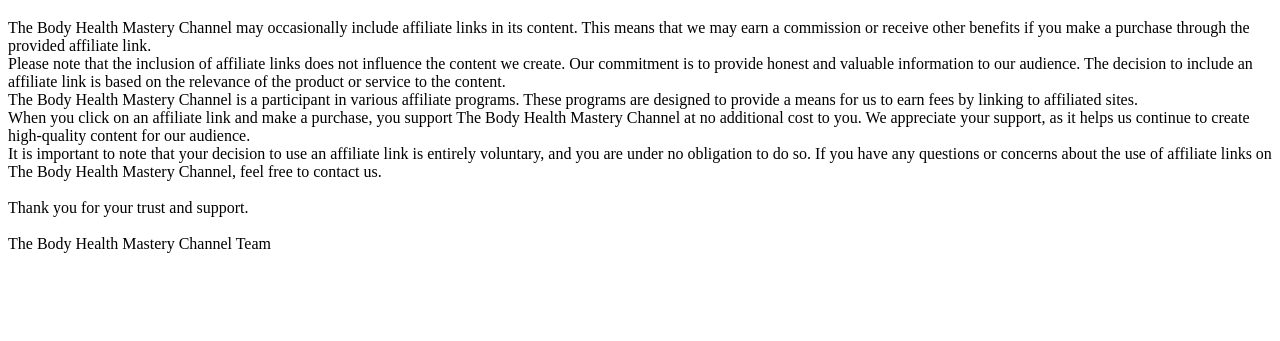
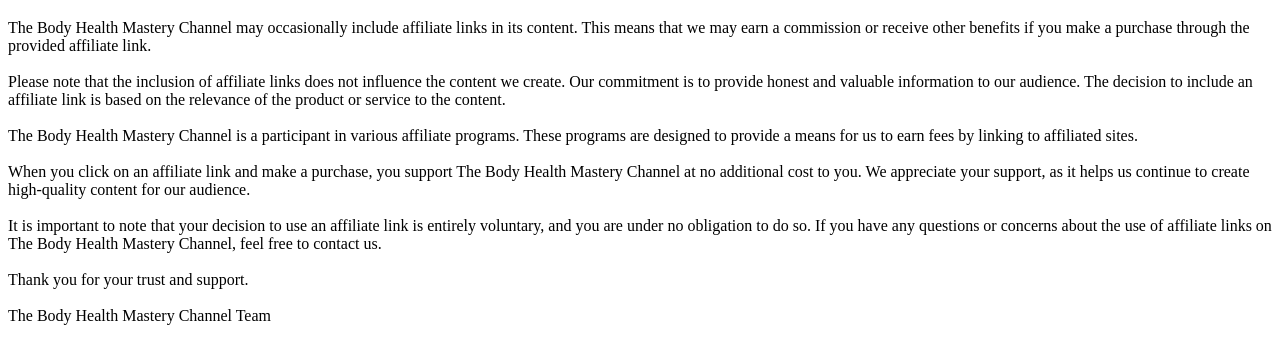
Before and after one commit to BestToKnow/Body-Health-Mastery---Disclaimers-Disclosures, a plain HTML site: page index.html in a window 1280 px wide. Shown: the part 463-804 px from the top of the page. Drawn offline with Linux system fonts and the light colour scheme.

Commit message:
Update index.html

```diff
--- a/index.html
+++ b/index.html
@@ -21,10 +21,10 @@
 The Body Health Mastery Channel Team
 <p>
         <h1>Affiliate Disclosure</h1>
-        <p>The Body Health Mastery Channel may occasionally include affiliate links in its content. This means that we may earn a commission or receive other benefits if you make a purchase through the provided affiliate link.
-Please note that the inclusion of affiliate links does not influence the content we create. Our commitment is to provide honest and valuable information to our audience. The decision to include an affiliate link is based on the relevance of the product or service to the content.
-The Body Health Mastery Channel is a participant in various affiliate programs. These programs are designed to provide a means for us to earn fees by linking to affiliated sites.
-When you click on an affiliate link and make a purchase, you support The Body Health Mastery Channel at no additional cost to you. We appreciate your support, as it helps us continue to create high-quality content for our audience.
+        <p>The Body Health Mastery Channel may occasionally include affiliate links in its content. This means that we may earn a commission or receive other benefits if you make a purchase through the provided affiliate link.<br>
+Please note that the inclusion of affiliate links does not influence the content we create. Our commitment is to provide honest and valuable information to our audience. The decision to include an affiliate link is based on the relevance of the product or service to the content.<br>
+The Body Health Mastery Channel is a participant in various affiliate programs. These programs are designed to provide a means for us to earn fees by linking to affiliated sites.<br>
+When you click on an affiliate link and make a purchase, you support The Body Health Mastery Channel at no additional cost to you. We appreciate your support, as it helps us continue to create high-quality content for our audience.<br>
 It is important to note that your decision to use an affiliate link is entirely voluntary, and you are under no obligation to do so. If you have any questions or concerns about the use of affiliate links on The Body Health Mastery Channel, feel free to contact us.<br>
 Thank you for your trust and support.<br>
 The Body Health Mastery Channel Team
```
